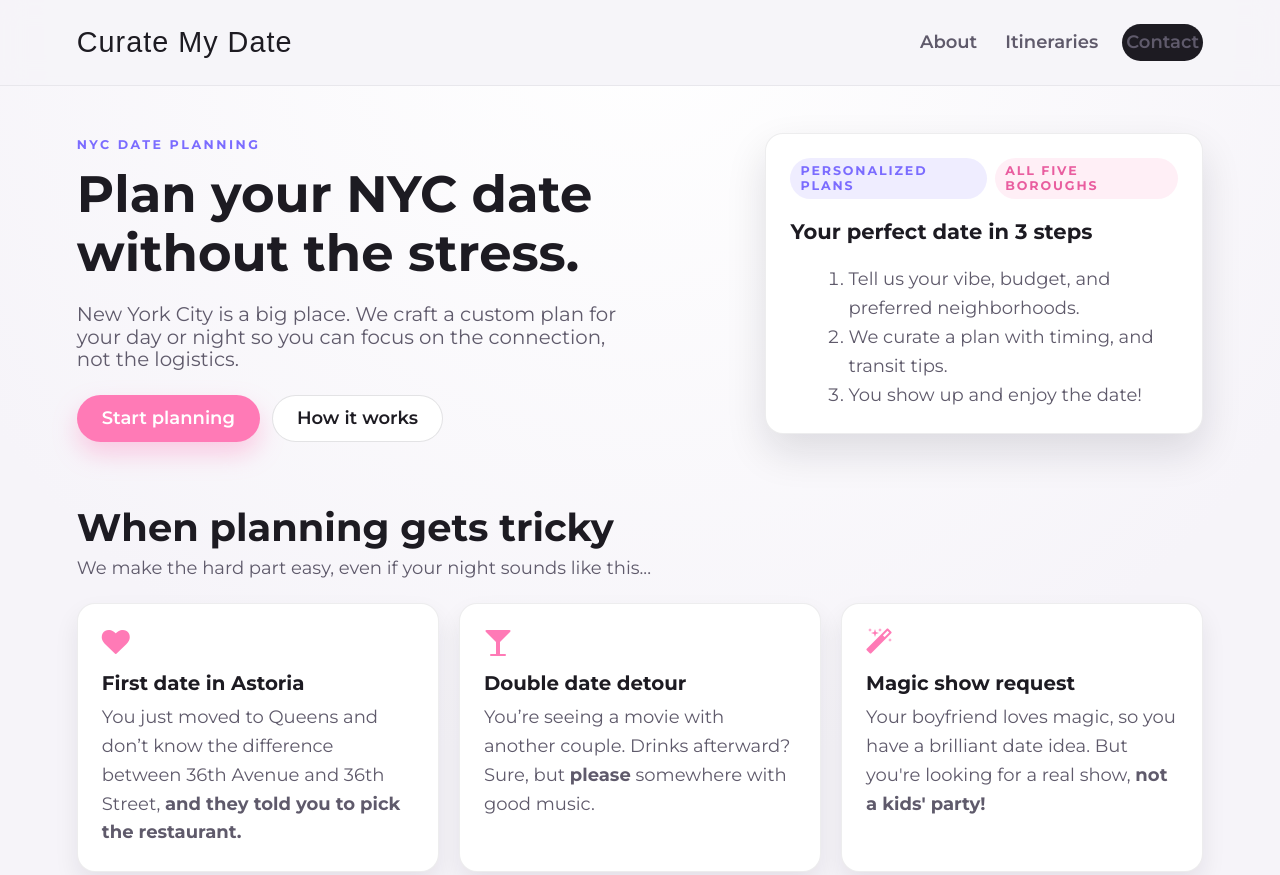
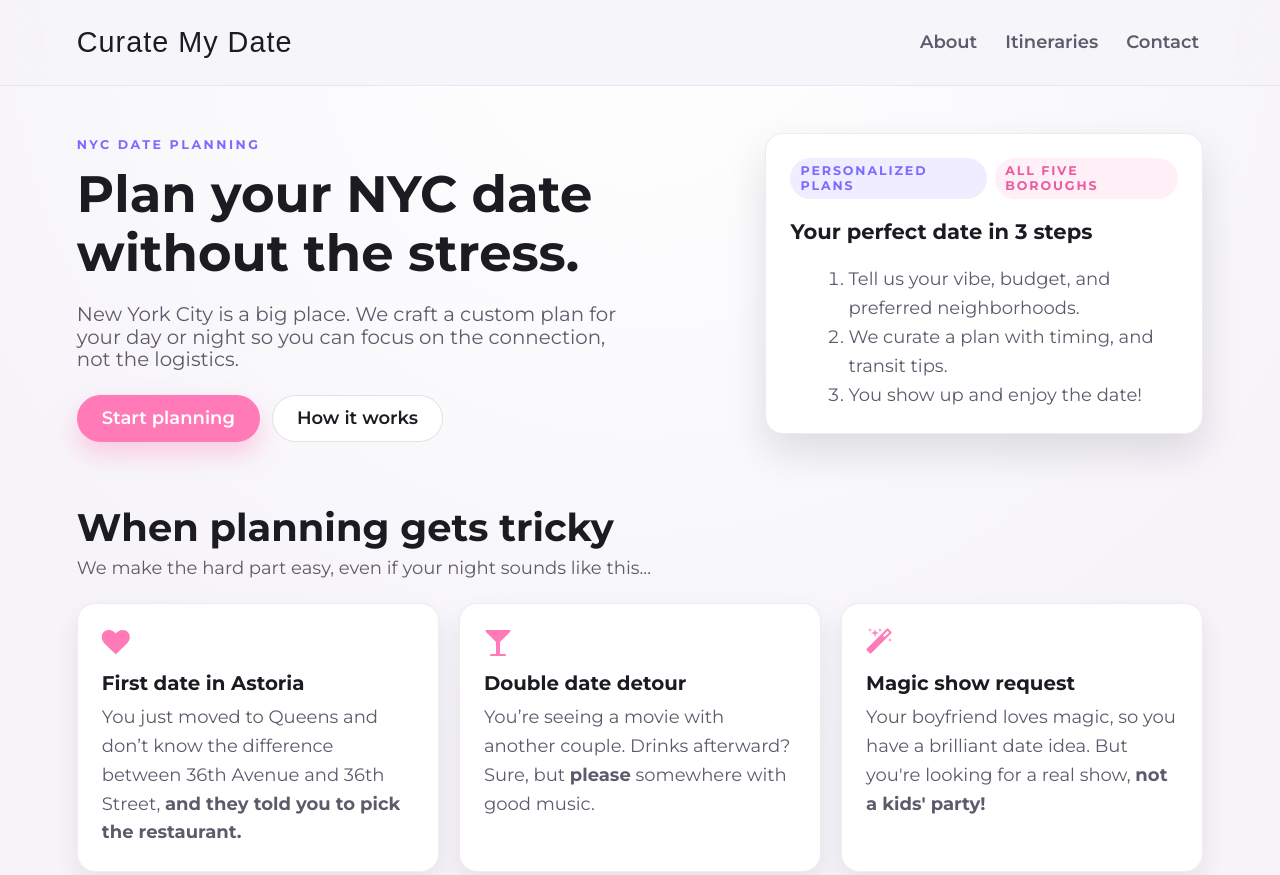
Before and after one commit to sidneyslon38/Curate-My-Date, a plain HTML site: page index.html in a window 1280 px wide. Shown: the top 875 px of the page. Drawn offline with nearby package versions, Linux system fonts and the light colour scheme; a web font is replaced by a local one.

Commit message:
changed Contact button color

```diff
--- a/styles.css
+++ b/styles.css
@@ -77,7 +77,7 @@ img {
 .nav-cta {
   padding: 10px 18px;
   border-radius: 999px;
-  background: var(--ink);
+  background: var(--shadow);
   color: #fff;
 }
 
```
